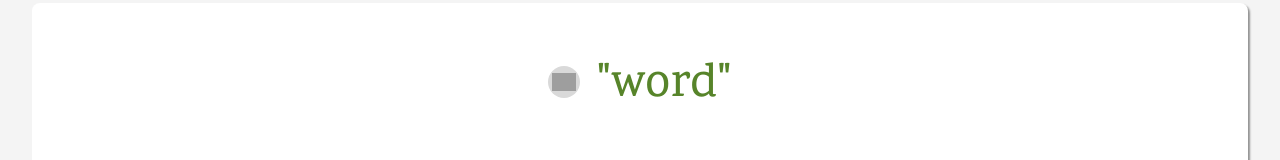
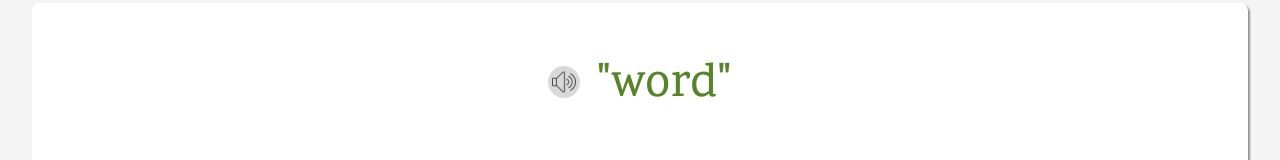
Before and after one commit to Razzoy/LexicOnline-Project, a React (Vite) app: page / in a window 1280 px wide. Shown: the part 625-785 px from the top of the page. Built offline with nearby package versions, Linux system fonts and the light colour scheme; grey boxes are pictures that could not be loaded.

Commit message:
picture 4

```diff
--- a/src/components/PaperWrapper/HomePaper/HomePaper.jsx
+++ b/src/components/PaperWrapper/HomePaper/HomePaper.jsx
@@ -9,7 +9,7 @@ export function HomePaper({ wordData }) {
         <div className={style.homePaperStyle}>
             <header>
                 <span>
-                    <img src="../src/assets/audioIcon.svg" alt="" />
+                    <img src="/audioIcon.svg" alt="" />
                 </span>
                 {wordData ? <h2>{wordData.word}</h2> : <h2>"word"</h2>}
             </header>
```
